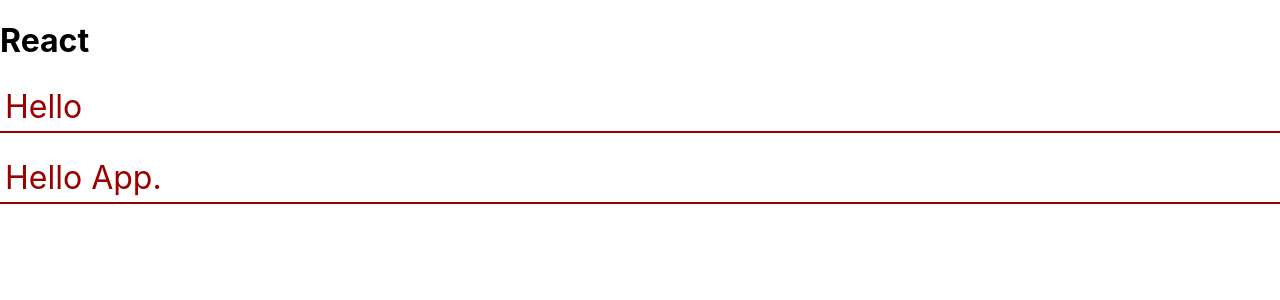
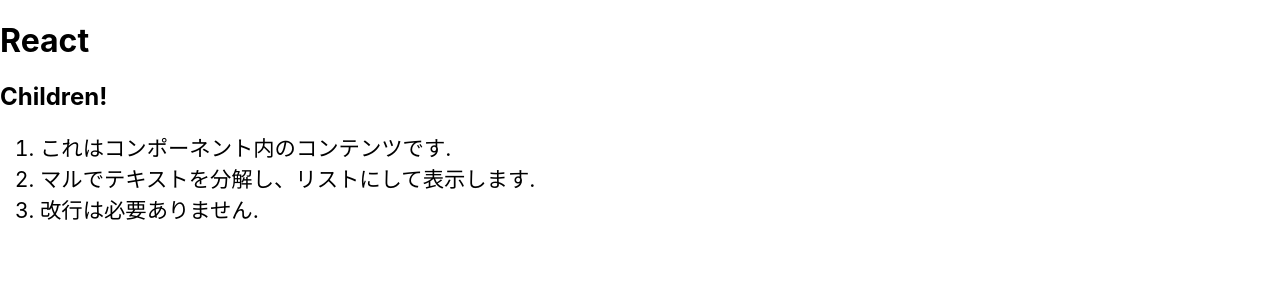
Before and after one commit to ttanaka9211/react, a React (Create React App) app in the folder sample-project/: page / in a window 1280 px wide. Shown: the top 300 px of the page. Built offline with nearby package versions, Linux system fonts and the light colour scheme.

Commit message:
list3-25

```diff
--- a/sample-project/src/App.js
+++ b/sample-project/src/App.js
@@ -1,4 +1,4 @@
-import React, { Component} from 'react';
+import React, { Component } from 'react';
 import Rect from './Rect';
 //import logo from './logo.svg';
 import './App.css';
@@ -24,37 +24,73 @@
 //  );
 //}
 class App extends Component {
+ input = '';
+
   msgStyle = {
-    fontSize:'24pt',
+    fontSize:'20pt',
     color:'#900',
     margin:'20px 0px',
-    padding:'5px',
-    borderBottom:'2px solid #900'
-  }
-  btnStyle = {
-    fontSize:'20pt',
-    padding:'0px 10px'
+    padding:'5px'
   }
 
   constructor(props){
     super(props);
     this.state = {
-      msg:'Hello',
+      message:'type your name:'
     };
-    let timer = setInterval(()=>{
-      this.setState((state)=>({
-        msg: state.msg + '!'
-      }));
-    },10000);
+    this.doChange = this.doChange.bind(this);
+    this.doSubmit = this.doSubmit.bind(this);
   }
 
+  doChange(event){
+    this.input = event.target.value;
+  }
+
+  doSubmit(event){
+    this.setState({
+      message: 'Hello,' + this.input + '!!'
+    });
+    event.preventDefault();
+  }
   render(){
     return<div>
       <h1>React</h1>
-      <p style={this.msgStyle}>{this.state.msg}</p>
-      <p style={this.msgStyle}>{this.props.msg}</p>
+      <Message title='Children!'>
+        これはコンポーネント内のコンテンツです。
+        マルでテキストを分解し、リストにして表示します。
+        改行は必要ありません。
+      </Message>
     </div>;
   }
 }
 
+class Message extends Component {
+  li = {
+    fontSize:'16pt',
+    color:'#06',
+    margin:'0px',
+    padding:'0px',
+  }
+
+  render(){
+    let content = this.props.children;
+    let arr = content.split('。');
+    let arr2 = [];
+    for(let i = 0;i < arr.length;i++){
+      if (arr[i].trim() != ''){
+        arr2.push(arr[i]);
+      }
+    }
+    let list = arr2.map((value,key)=>(
+      <li style={this.li} key={key}>{value}.</li>
+    ));
+    return(
+      <div>
+        <h2>{this.props.title}</h2>
+        <ol>{list}</ol>
+      </div>
+    );
+  }
+}
+
 export default App;
--- a/sample-project/src/index.js
+++ b/sample-project/src/index.js
@@ -11,7 +11,7 @@
 //  document.getElementById('root')
 //);
 ReactDOM.render(
-  <App msg='Hello App.' />,document.getElementById('root')
+  <App />,document.getElementById('root')
 );
 // If you want your app to work offline and load faster, you can change
 // unregister() to register() below. Note this comes with some pitfalls.
```
